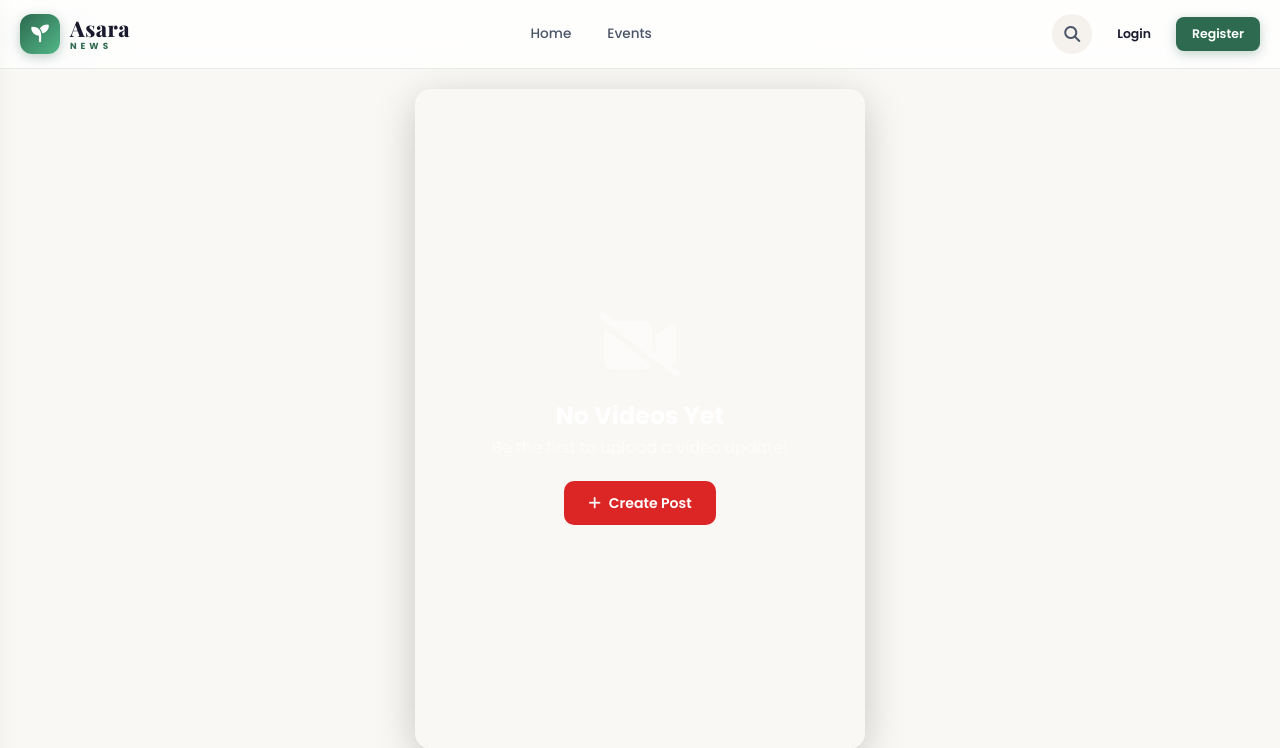
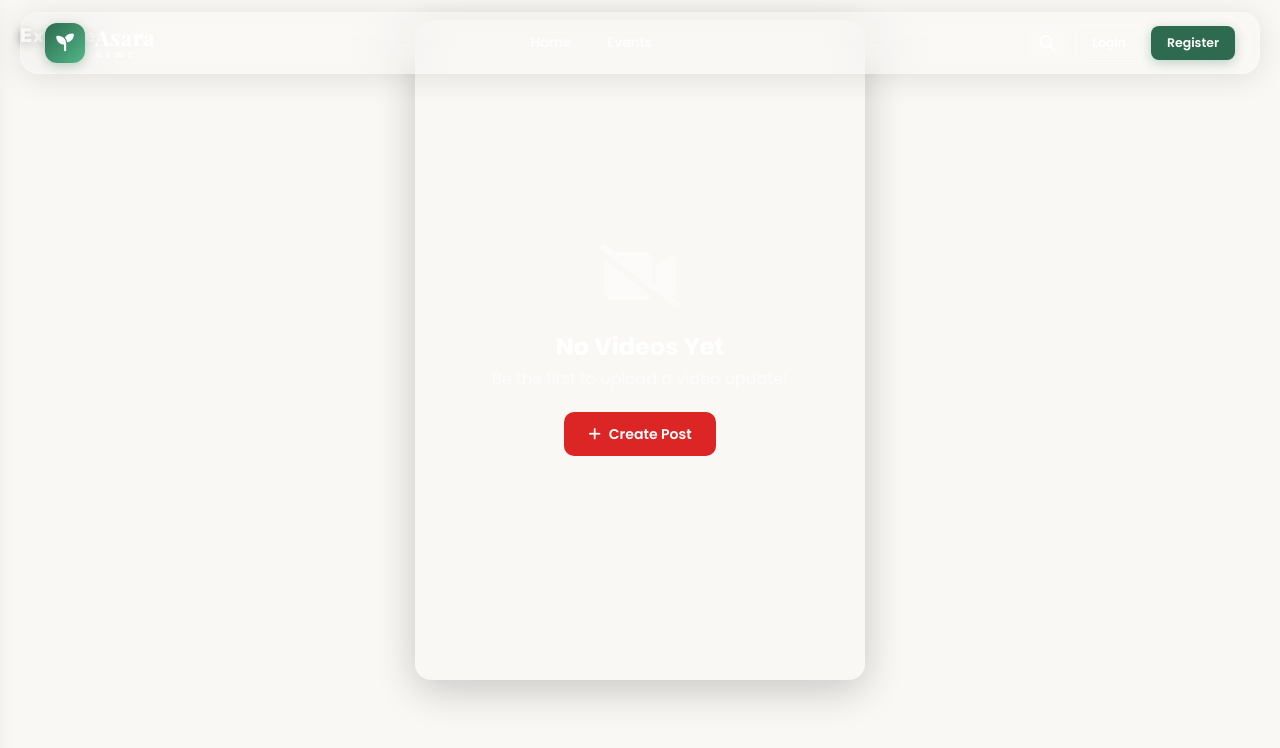
Before and after one commit to anees0885/AsaraNews, a Flask app: page /community/explore in a window 1280 px wide. Shown: the top 748 px of the page. Run offline with Flask 3, Linux system fonts and the light colour scheme; data that the repository does not hold is empty.

Commit message:
Floating transparent glassmorphism navbar with scroll effect

```diff
--- a/static/css/style.css
+++ b/static/css/style.css
@@ -88,39 +88,50 @@
 .btn-sm{padding:7px 16px;font-size:.78rem;border-radius:8px}
 .btn-lg{padding:14px 32px;font-size:1rem;border-radius:var(--radius-md)}
 .btn-full{width:100%}
-.btn-outline-light{background:transparent;border:1.5px solid rgba(255,255,255,0.3);color:var(--text-primary);border-radius:8px}
-.btn-outline-light:hover{border-color:var(--primary);color:var(--primary)}
+.btn-outline-light{background:transparent;border:1.5px solid rgba(255,255,255,0.4);color:#fff;border-radius:8px;transition:var(--transition-fast)}
+.btn-outline-light:hover{border-color:#fff;color:#fff;background:rgba(255,255,255,0.1)}
 .btn-primary-green{background:var(--primary);color:#fff;border-radius:8px;box-shadow:0 3px 12px rgba(45,106,79,0.3)}
 .btn-primary-green:hover{background:var(--primary-dark);transform:translateY(-2px);box-shadow:0 6px 20px rgba(45,106,79,0.35);color:#fff}
+.site-header.scrolled .btn-primary-green{background:var(--primary);color:#fff}
 .btn-ghost{background:transparent;color:var(--text-secondary);padding:8px 10px;border-radius:8px}
 .btn-ghost:hover{background:var(--green-50);color:var(--primary)}
 .btn-ghost-danger{background:transparent;color:var(--text-muted);padding:8px 10px;border-radius:8px}
 .btn-ghost-danger:hover{background:rgba(220,38,38,0.08);color:var(--accent)}
 
-/* ═══ SITE HEADER — Glassmorphism ═══ */
-.site-header{position:sticky;top:0;z-index:1000;background:var(--bg-glass);backdrop-filter:blur(20px);-webkit-backdrop-filter:blur(20px);border-bottom:1px solid var(--border);transition:var(--transition)}
-.site-header.scrolled{box-shadow:0 4px 30px rgba(0,0,0,0.08)}
-.header-inner{display:flex;align-items:center;justify-content:space-between;height:68px;gap:16px}
+/* ═══ SITE HEADER — Floating Glassmorphism ═══ */
+.site-header{position:fixed;top:12px;left:50%;transform:translateX(-50%);width:calc(100% - 40px);max-width:1320px;z-index:1000;background:rgba(255,255,255,0.08);backdrop-filter:blur(24px);-webkit-backdrop-filter:blur(24px);border:1px solid rgba(255,255,255,0.15);border-radius:18px;transition:all 0.4s cubic-bezier(0.4,0,0.2,1);box-shadow:0 4px 30px rgba(0,0,0,0.1)}
+.site-header.scrolled{background:rgba(255,255,255,0.92);border-color:var(--border);box-shadow:0 4px 30px rgba(0,0,0,0.08);border-radius:16px;top:8px}
+.site-header.scrolled .logo-name{color:var(--text-primary)}
+.site-header.scrolled .logo-tagline{color:var(--primary)}
+.site-header.scrolled .nav-link{color:var(--text-secondary)}
+.site-header.scrolled .nav-link:hover{color:var(--primary);background:var(--green-50)}
+.site-header.scrolled .nav-link.active{color:var(--primary);background:var(--green-50)}
+.site-header.scrolled .search-toggle-btn{background:var(--bg-input);color:var(--text-secondary)}
+.site-header.scrolled .mobile-menu-btn{background:var(--bg-input);color:var(--text-primary)}
+.site-header.scrolled .btn-outline-light{border-color:var(--border);color:var(--text-primary)}
+.site-header.scrolled .btn-ghost,.site-header.scrolled .btn-ghost-danger{color:var(--text-secondary)}
+.site-header.scrolled .user-avatar-btn{background:var(--green-50);color:var(--primary)}
+.header-inner{display:flex;align-items:center;justify-content:space-between;height:60px;gap:16px;padding:0 24px}
 
-/* Logo */
+/* Logo — light on hero, dark on scroll */
 .logo{display:flex;align-items:center;gap:10px;text-decoration:none}
 .logo-icon-wrap{width:40px;height:40px;border-radius:12px;background:linear-gradient(135deg,var(--primary),var(--primary-light));display:flex;align-items:center;justify-content:center;color:#fff;font-size:1.1rem;box-shadow:0 3px 12px rgba(45,106,79,0.3);flex-shrink:0}
 .logo-icon-wrap.small{width:34px;height:34px;font-size:.95rem}
 .logo-text{display:flex;flex-direction:column;line-height:1.1}
-.logo-name{font-family:var(--font-serif);font-size:1.35rem;font-weight:800;color:var(--text-primary);letter-spacing:0.5px}
-.logo-tagline{font-size:.55rem;font-weight:700;text-transform:uppercase;letter-spacing:4px;color:var(--primary);margin-top:1px}
+.logo-name{font-family:var(--font-serif);font-size:1.35rem;font-weight:800;color:#fff;letter-spacing:0.5px;transition:color .3s}
+.logo-tagline{font-size:.55rem;font-weight:700;text-transform:uppercase;letter-spacing:4px;color:rgba(255,255,255,0.7);margin-top:1px;transition:color .3s}
 
-/* Desktop Nav */
+/* Desktop Nav — light text default */
 .desktop-nav{display:flex;align-items:center;gap:4px}
-.nav-link{padding:8px 16px;font-size:.85rem;font-weight:500;color:var(--text-secondary);border-radius:8px;transition:var(--transition-fast);white-space:nowrap}
-.nav-link:hover{color:var(--primary);background:var(--green-50)}
-.nav-link.active{color:var(--primary);background:var(--green-50);font-weight:600}
+.nav-link{padding:8px 16px;font-size:.85rem;font-weight:500;color:rgba(255,255,255,0.85);border-radius:8px;transition:var(--transition-fast);white-space:nowrap}
+.nav-link:hover{color:#fff;background:rgba(255,255,255,0.12)}
+.nav-link.active{color:#fff;background:rgba(255,255,255,0.15);font-weight:600}
 
-/* Header Actions */
+/* Header Actions — light default */
 .header-actions{display:flex;align-items:center;gap:8px}
-.search-toggle-btn{width:40px;height:40px;border-radius:50%;background:var(--bg-input);border:none;color:var(--text-secondary);font-size:1rem;cursor:pointer;transition:var(--transition-fast);display:flex;align-items:center;justify-content:center}
-.search-toggle-btn:hover{background:var(--green-50);color:var(--primary)}
-.user-avatar-btn{width:36px;height:36px;border-radius:50%;background:var(--green-50);display:flex;align-items:center;justify-content:center;color:var(--primary);font-size:1.1rem;transition:var(--transition-fast)}
+.search-toggle-btn{width:40px;height:40px;border-radius:50%;background:rgba(255,255,255,0.12);border:none;color:rgba(255,255,255,0.85);font-size:1rem;cursor:pointer;transition:var(--transition-fast);display:flex;align-items:center;justify-content:center}
+.search-toggle-btn:hover{background:rgba(255,255,255,0.2);color:#fff}
+.user-avatar-btn{width:36px;height:36px;border-radius:50%;background:rgba(255,255,255,0.12);display:flex;align-items:center;justify-content:center;color:rgba(255,255,255,0.85);font-size:1.1rem;transition:var(--transition-fast)}
 .user-avatar-btn:hover{background:var(--primary);color:#fff}
 
 /* Create Button */
@@ -148,8 +159,8 @@
 .search-suggestions{margin-top:8px}
 
 /* Mobile Menu Button */
-.mobile-menu-btn{display:none;width:40px;height:40px;border-radius:10px;background:var(--bg-input);border:none;color:var(--text-primary);font-size:1.1rem;cursor:pointer;align-items:center;justify-content:center;transition:var(--transition-fast)}
-.mobile-menu-btn:hover{background:var(--green-50);color:var(--primary)}
+.mobile-menu-btn{display:none;width:40px;height:40px;border-radius:10px;background:rgba(255,255,255,0.12);border:none;color:rgba(255,255,255,0.85);font-size:1.1rem;cursor:pointer;align-items:center;justify-content:center;transition:var(--transition-fast)}
+.mobile-menu-btn:hover{background:rgba(255,255,255,0.2);color:#fff}
 
 /* Mobile Side Menu */
 .mobile-menu-overlay{display:none;position:fixed;inset:0;background:rgba(0,0,0,0.4);z-index:9990;opacity:0;transition:opacity .3s}
```
